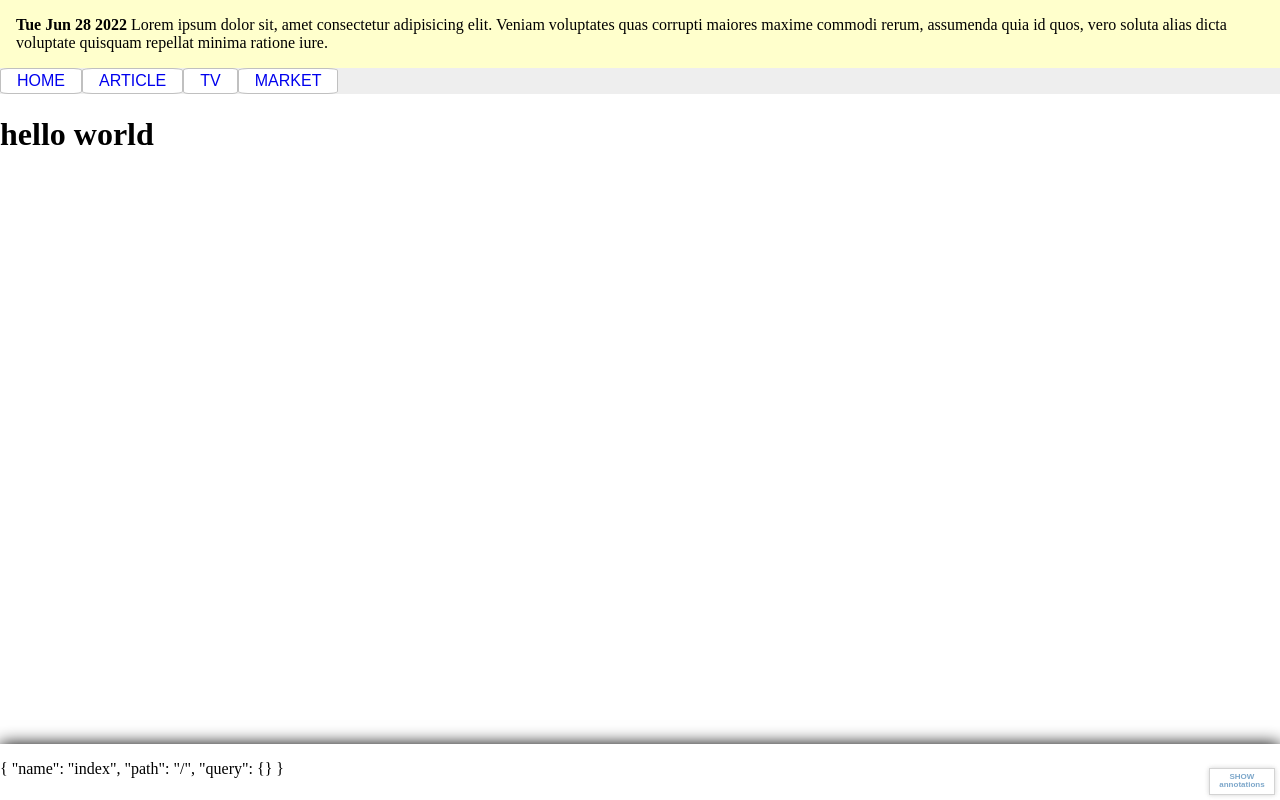
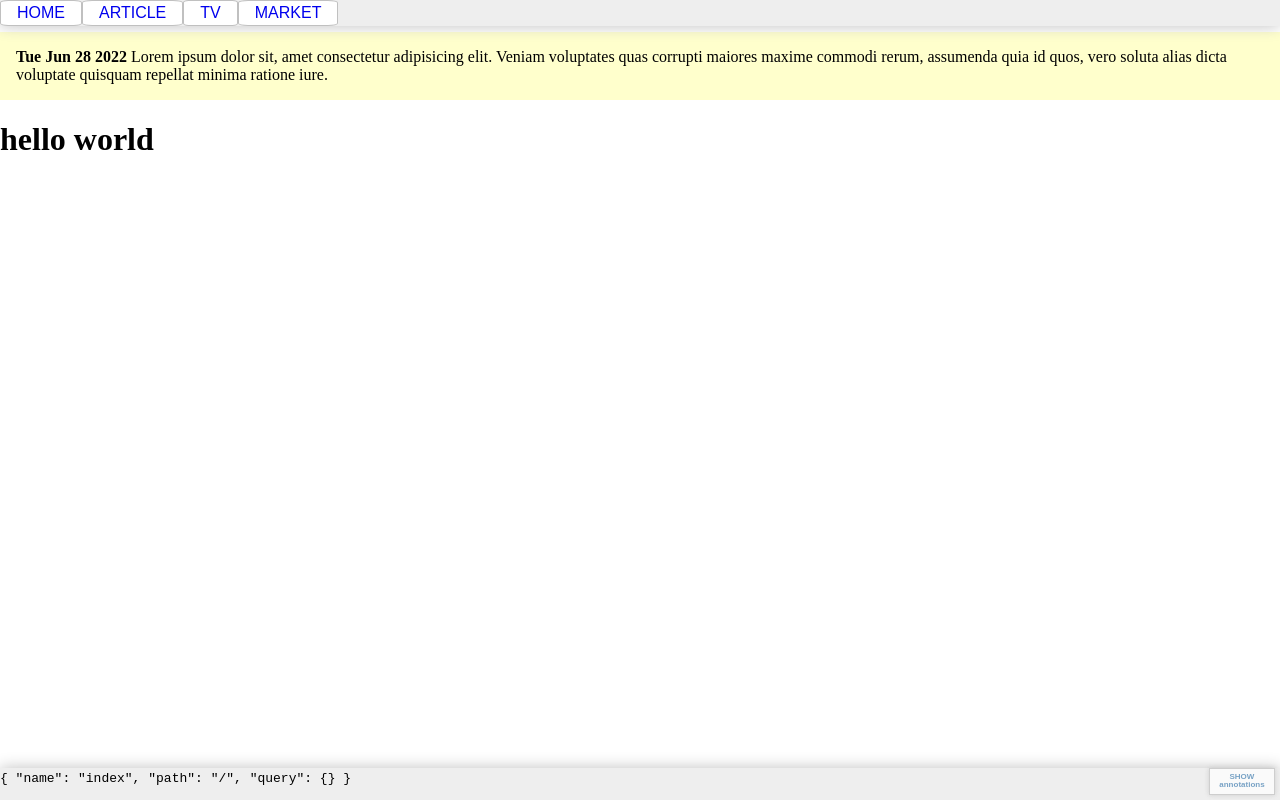
Before and after one commit to dvdrtrgn/nuxtery, a Nuxt app: page / in a window 1280 px wide. Built offline with nearby package versions, Linux system fonts and the light colour scheme.

Commit message:
Afix head and foot

```diff
--- a/components/TheFooter.vue
+++ b/components/TheFooter.vue
@@ -7,26 +7,13 @@ const vitals = computed(() => {
 
 <template>
     <footer>
-        <p>{{ vitals }}</p>
+        <code>{{ vitals }}</code>
     </footer>
 </template>
 
 <style lang="scss">
-html {
-    $footie: 7vh;
-
-    body {
-        margin-bottom: $footie * 2;
-    }
-
-    footer {
-        background-color: white;
-        box-shadow: 0 0 1em black;
-        bottom: 0;
-        height: $footie;
-        left: 0;
-        position: fixed;
-        width: 100%;
-    }
+footer {
+    background-color: #eee;
+    box-shadow: 0 0 1em silver;
 }
 </style>
--- a/components/TheNav.vue
+++ b/components/TheNav.vue
@@ -21,6 +21,7 @@
 <style lang="scss">
 [the-nav] {
     background-color: #eee;
+    box-shadow: 0 0 1em silver;
     display: flex;
     font-family: sans-serif;
 
--- a/layouts/default.vue
+++ b/layouts/default.vue
@@ -3,7 +3,9 @@
 
 <template>
     <div default-template>
-        <TheNav />
+        <header>
+            <TheNav />
+        </header>
         <slot />
         <TheFooter />
     </div>
@@ -13,8 +15,12 @@
 body {
     margin: 0;
 }
+[dev-flex] {
+    align-items: center;
+    display: flex;
+    justify-content: center;
+}
 [dev-grid] {
-    // align-items: center;
     border-bottom: 1px dotted silver;
     display: grid;
     grid-auto-flow: column;
@@ -24,10 +30,32 @@ body {
     }
 }
 [dev-inset] {
-    // border: 1px solid red;
     box-shadow: 0 0 0.5rem inset silver;
-    // margin: 1em;
     overflow: scroll;
     padding: 1em;
 }
+html {
+    $headerHeight: 4vh;
+    $footerHeight: 4vh;
+
+    body {
+        margin-top: $headerHeight * 1;
+        margin-bottom: $footerHeight * 1.2;
+    }
+    header, footer {
+        left: 0;
+        position: fixed;
+        width: 100%;
+    }
+
+    header {
+        top: 0;
+        height: $headerHeight;
+    }
+    footer {
+        bottom: 0;
+        height: $footerHeight;
+    }
+}
+
 </style>
--- a/pages/article.vue
+++ b/pages/article.vue
@@ -18,9 +18,8 @@ onMounted(() => {
 
 <template>
     <div data-article>
-        <div dev-grid>
+        <div dev-flex>
             <h1>Article Data</h1>
-
             <div dev-inset>
                 <PreCollapse :data="articleData">
                     <b>All Data</b>
@@ -28,9 +27,8 @@ onMounted(() => {
             </div>
         </div>
 
-        <!-- JOURNAL / MARKET -->
+        <h2>JOURNAL / MARKET</h2>
         <div dev-inset>
-            <h2>journal/market</h2>
             <PreCollapse :data="articleData.journal">
                 <b>journal: </b>
                 ex. {{ articleData.journal.journal_name }}
@@ -41,23 +39,15 @@ onMounted(() => {
             </PreCollapse>
         </div>
 
-        <!-- AUTHORS -->
+        <!-- LEADINS -->
+        <PreCollapse dev-inset :data="articleData.leadins">
+            <b>leadins: </b>
+            ex. {{ articleData.leadins.data[0].group_class }}
+        </PreCollapse>
+
+        <h2>AUTHORS / CONTENT </h2>
         <div dev-inset>
-            <AuthorList :authors="articleData.authors">
-                <h2>authors</h2>
-            </AuthorList>
-        </div>
-
-        <!-- LEADINS -->
-        <div dev-inset>
-            <PreCollapse :data="articleData.leadins">
-                <b>leadins: </b>
-                ex. {{ articleData.leadins.data[0].group_class }}
-            </PreCollapse>
-        </div>
-
-        <!-- CONTENT -->
-        <div dev-inset>
+            <AuthorList :authors="articleData.authors" />
             <div dev-grid>
                 <b>content: </b>
                 <PreCollapse :data="articleData.content">
@@ -67,16 +57,12 @@ onMounted(() => {
             <ContentDump :data="articleData.content" />
         </div>
 
-        <h2>Other</h2>
-        <!-- RANDOS -->
+        <h2>RANDOS / METADATA</h2>
         <div dev-inset>
             <PreCollapse :data="looseItems">
                 <b>randos: </b>
                 # items {{ looseItems.length }}
             </PreCollapse>
-        </div>
-        <!-- METADATA -->
-        <div dev-inset>
             <PreCollapse :data="articleData.metadata">
                 <b>metadata: </b>
                 # items {{ articleData.metadata.data.length }}
@@ -87,8 +73,9 @@ onMounted(() => {
 
 <style lang="scss">
 [data-article] {
-    h2 {
-        margin: 0;
+    h1,h2,h3 {
+        margin: 1rem;
+        text-align: center;
         text-transform: capitalize;
     }
 }
```
